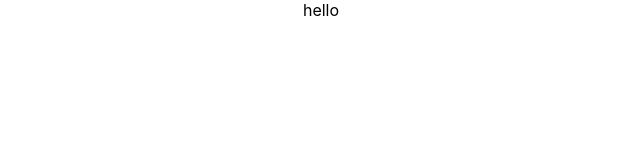
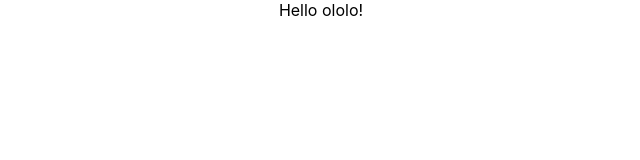
Before and after one commit to AleR111/React, a React (Create React App) app in the folder my-react-app/: page / in a window 1280 px wide. Shown: the top 160 px of the page, without its empty margins (319-959 px from the left). Built offline with nearby package versions, Linux system fonts and the light colour scheme.

Commit message:
done props

```diff
--- a/my-react-app/src/App.js
+++ b/my-react-app/src/App.js
@@ -2,12 +2,12 @@ import './App.css';
 
 import { Message } from "./conponents/Message";
 
-function App() {
+const user = {name: 'ololo'}
+
+export function App() {
   return (
     <div className="App">
-      <Message />
+      <Message user={user}/>
     </div>
   );
 }
-
-export default App;
--- a/my-react-app/src/conponents/Message.js
+++ b/my-react-app/src/conponents/Message.js
@@ -1,7 +1,7 @@
+export function Message(props) {
 
-export function Message() {
-
+    const { user } = props
     return (
-        <div>hello</div>
+        <div>Hello {user.name}!</div>
     );
 }
--- a/my-react-app/src/index.js
+++ b/my-react-app/src/index.js
@@ -1,7 +1,7 @@
 import React from 'react';
 import ReactDOM from 'react-dom';
 import './index.css';
-import App from './App';
+import { App } from './App';
 
 ReactDOM.render(
   <React.StrictMode>
```
